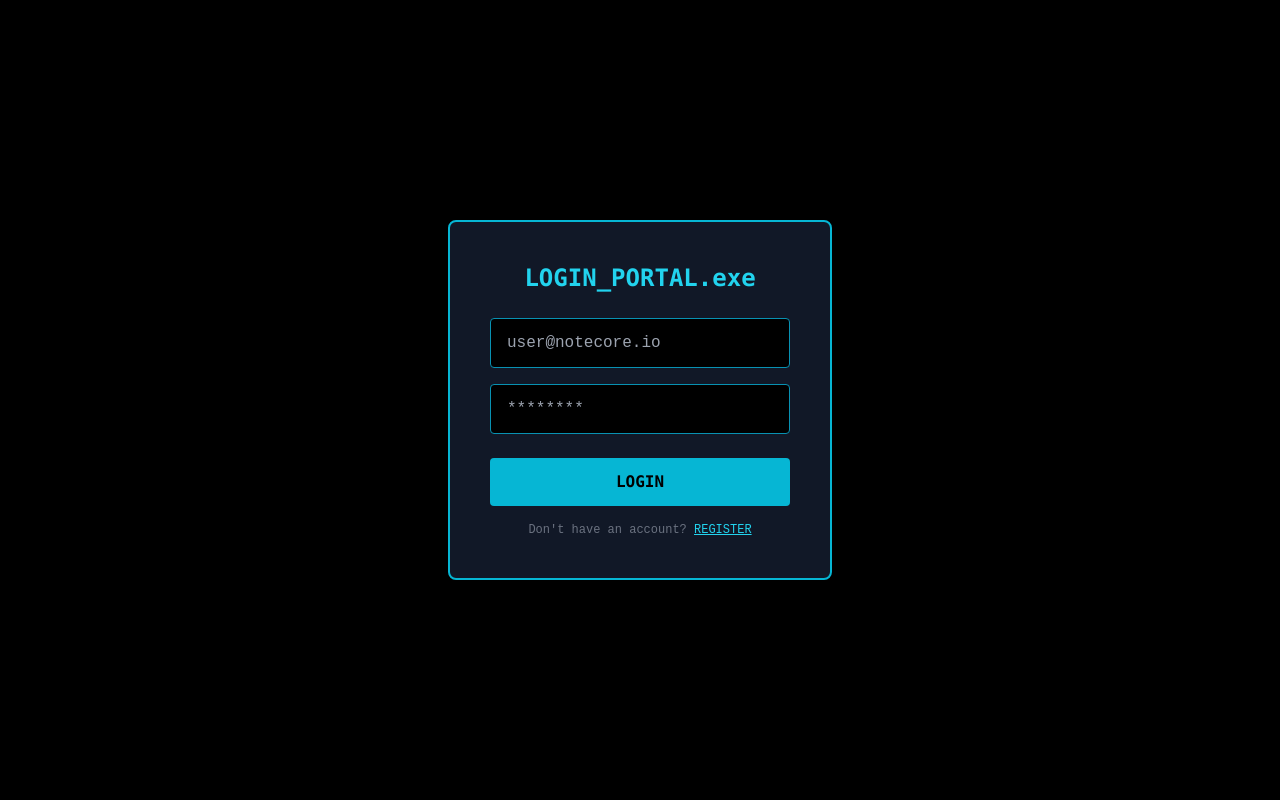
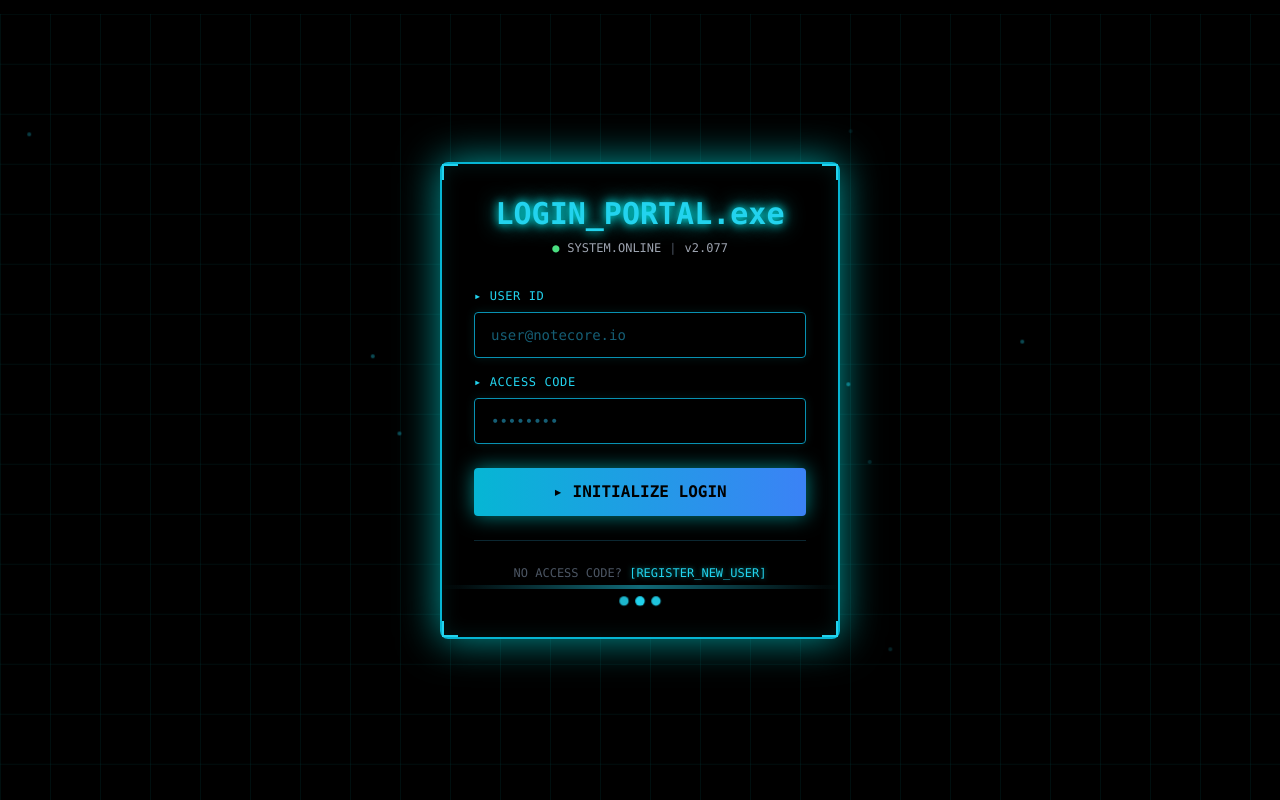
Before and after one commit to JustinLuft/Notecore, a React (Vite) app in the folder notecore/frontend/: page / in a window 1280 px wide. Built offline with nearby package versions, Linux system fonts and the light colour scheme.

Commit message:
Update Login.jsx

```diff
--- a/notecore/frontend/src/pages/Login.jsx
+++ b/notecore/frontend/src/pages/Login.jsx
@@ -1,84 +1,247 @@
-import React, { useState } from 'react';
+import React, { useState, useEffect } from 'react';
 import { useNavigate } from 'react-router-dom';
 
 export default function Login() {
   const [email, setEmail] = useState('');
   const [password, setPassword] = useState('');
+  const [isLoading, setIsLoading] = useState(false);
+  const [glitchActive, setGlitchActive] = useState(false);
   const navigate = useNavigate();
+
+  // Random glitch effect
+  useEffect(() => {
+    const interval = setInterval(() => {
+      if (Math.random() > 0.7) {
+        setGlitchActive(true);
+        setTimeout(() => setGlitchActive(false), 200);
+      }
+    }, 3000);
+    return () => clearInterval(interval);
+  }, []);
 
   const handleLogin = async (e) => {
     e.preventDefault();
+    if (!email || !password) return alert('Enter email and password!');
 
-    if (!email || !password) return alert('Enter email and password!');
+    setIsLoading(true);
 
     try {
       const res = await fetch(`${import.meta.env.VITE_API_URL}/auth/login`, {
         method: 'POST',
         headers: { 'Content-Type': 'application/json' },
         body: JSON.stringify({ email, password }),
-        credentials: 'include', // optional for cookies
+        credentials: 'include',
       });
-
       const data = await res.json();
 
       if (!res.ok) {
+        setIsLoading(false);
         return alert(data.error || 'Invalid credentials');
       }
 
-      // Save user info
-      localStorage.setItem('userId', data.userId);
-      localStorage.setItem('username', data.username);
+      // Store user data in memory (not localStorage due to Claude.ai restrictions)
+      window.userId = data.userId;
+      window.username = data.username;
 
-      // Optional: set a global fetch header for all requests
-      // This can also be done per request in Dashboard.jsx
-      window.userId = data.userId;
-
+      // Simulate access granted animation
+      setTimeout(() => {
         navigate('/dashboard');
+      }, 1000);
     } catch (err) {
       console.error('Login failed:', err);
+      setIsLoading(false);
       alert('Server error, try again later');
     }
   };
 
   return (
-    <div className="flex items-center justify-center h-screen bg-black text-cyan-400">
+    <div className="relative flex items-center justify-center min-h-screen bg-black overflow-hidden">
+      {/* Animated background grid */}
+      <div className="absolute inset-0 opacity-20">
+        <div className="absolute inset-0" style={{
+          backgroundImage: `
+            linear-gradient(rgba(0, 255, 255, 0.3) 1px, transparent 1px),
+            linear-gradient(90deg, rgba(0, 255, 255, 0.3) 1px, transparent 1px)
+          `,
+          backgroundSize: '50px 50px',
+          animation: 'grid-scroll 20s linear infinite'
+        }}></div>
+      </div>
+
+      {/* Floating particles */}
+      <div className="absolute inset-0 overflow-hidden pointer-events-none">
+        {[...Array(20)].map((_, i) => (
+          <div
+            key={i}
+            className="absolute w-1 h-1 bg-cyan-400 rounded-full opacity-50"
+            style={{
+              left: `${Math.random() * 100}%`,
+              top: `${Math.random() * 100}%`,
+              animation: `float ${5 + Math.random() * 10}s linear infinite`,
+              animationDelay: `${Math.random() * 5}s`
+            }}
+          ></div>
+        ))}
+      </div>
+
+      {/* Radial gradient glow */}
+      <div className="absolute inset-0 bg-gradient-radial from-cyan-900/20 via-transparent to-transparent"></div>
+
+      {/* Main login container */}
+      <div className="relative z-10 w-full max-w-md px-6">
         <form
           onSubmit={handleLogin}
-        className="bg-gray-900 p-10 rounded-lg border-2 border-cyan-500 shadow-lg w-96"
+          className={`relative bg-black/80 backdrop-blur-xl p-8 rounded-lg border-2 transition-all duration-300 ${
+            glitchActive ? 'border-red-500 translate-x-1' : 'border-cyan-500'
+          }`}
+          style={{
+            boxShadow: glitchActive
+              ? '0 0 40px rgba(255, 0, 0, 0.8), inset 0 0 20px rgba(255, 0, 0, 0.2)'
+              : '0 0 40px rgba(0, 255, 255, 0.6), inset 0 0 20px rgba(0, 255, 255, 0.1)'
+          }}
         >
-        <h1 className="text-2xl font-mono font-bold text-center mb-6">
-          LOGIN_PORTAL.exe
+          {/* Corner decorations */}
+          <div className="absolute top-0 left-0 w-4 h-4 border-t-2 border-l-2 border-cyan-400"></div>
+          <div className="absolute top-0 right-0 w-4 h-4 border-t-2 border-r-2 border-cyan-400"></div>
+          <div className="absolute bottom-0 left-0 w-4 h-4 border-b-2 border-l-2 border-cyan-400"></div>
+          <div className="absolute bottom-0 right-0 w-4 h-4 border-b-2 border-r-2 border-cyan-400"></div>
+
+          {/* Animated scan line */}
+          <div className="absolute inset-0 overflow-hidden rounded-lg pointer-events-none">
+            <div
+              className="absolute w-full h-1 bg-gradient-to-r from-transparent via-cyan-400 to-transparent opacity-50"
+              style={{ animation: 'scan 3s linear infinite' }}
+            ></div>
+          </div>
+
+          {/* Header */}
+          <div className="mb-8">
+            <h1 className={`text-3xl font-mono font-bold text-center mb-2 transition-all ${
+              glitchActive ? 'text-red-500' : 'text-cyan-400'
+            }`} style={{
+              textShadow: glitchActive
+                ? '0 0 10px rgba(255, 0, 0, 1), 0 0 20px rgba(255, 0, 0, 0.8)'
+                : '0 0 10px rgba(0, 255, 255, 1), 0 0 20px rgba(0, 255, 255, 0.8)'
+            }}>
+              {glitchActive ? 'L0G1N_P0RT@L.exe' : 'LOGIN_PORTAL.exe'}
             </h1>
+            <div className="flex items-center justify-center gap-2 text-xs font-mono">
+              <span className="text-green-400">●</span>
+              <span className="text-gray-400">SYSTEM.ONLINE</span>
+              <span className="text-gray-600">|</span>
+              <span className="text-gray-400">v2.077</span>
+            </div>
+          </div>
+
+          {/* Email input */}
+          <div className="mb-4 relative group">
+            <label className="block text-xs font-mono text-cyan-400 mb-2 uppercase tracking-wider">
+              ▸ User ID
+            </label>
             <input
               type="email"
               placeholder="user@notecore.io"
               value={email}
               onChange={(e) => setEmail(e.target.value)}
-          className="w-full mb-4 px-4 py-3 bg-black border border-cyan-600 text-cyan-300 rounded focus:ring-1 focus:ring-cyan-400"
+              className="w-full px-4 py-3 bg-black/50 border border-cyan-600 text-cyan-300 rounded font-mono text-sm focus:outline-none focus:border-cyan-400 focus:bg-black/70 transition-all placeholder-cyan-800"
+              style={{
+                boxShadow: '0 0 10px rgba(0, 255, 255, 0.1)'
+              }}
             />
+            <div className="absolute bottom-0 left-0 h-0.5 bg-cyan-400 transition-all duration-300 group-focus-within:w-full w-0"></div>
+          </div>
+
+          {/* Password input */}
+          <div className="mb-6 relative group">
+            <label className="block text-xs font-mono text-cyan-400 mb-2 uppercase tracking-wider">
+              ▸ Access Code
+            </label>
             <input
               type="password"
-          placeholder="********"
+              placeholder="••••••••"
               value={password}
               onChange={(e) => setPassword(e.target.value)}
-          className="w-full mb-6 px-4 py-3 bg-black border border-cyan-600 text-cyan-300 rounded focus:ring-1 focus:ring-cyan-400"
+              className="w-full px-4 py-3 bg-black/50 border border-cyan-600 text-cyan-300 rounded font-mono text-sm focus:outline-none focus:border-cyan-400 focus:bg-black/70 transition-all placeholder-cyan-800"
+              style={{
+                boxShadow: '0 0 10px rgba(0, 255, 255, 0.1)'
+              }}
             />
+            <div className="absolute bottom-0 left-0 h-0.5 bg-cyan-400 transition-all duration-300 group-focus-within:w-full w-0"></div>
+          </div>
+
+          {/* Submit button */}
           <button
             type="submit"
-          className="w-full py-3 bg-cyan-500 text-black font-mono font-bold rounded hover:bg-cyan-400 transition-all"
+            disabled={isLoading}
+            className="relative w-full py-3 bg-gradient-to-r from-cyan-500 to-blue-500 text-black font-mono font-bold rounded overflow-hidden group disabled:opacity-50 disabled:cursor-not-allowed transition-all"
+            style={{
+              boxShadow: '0 0 20px rgba(0, 255, 255, 0.5)'
+            }}
           >
-          LOGIN
+            <span className="relative z-10">
+              {isLoading ? 'ACCESSING...' : '▸ INITIALIZE LOGIN'}
+            </span>
+            <div className="absolute inset-0 bg-gradient-to-r from-cyan-400 to-blue-400 transform translate-y-full group-hover:translate-y-0 transition-transform duration-300"></div>
+            {isLoading && (
+              <div className="absolute inset-0 flex items-center justify-center">
+                <div className="w-6 h-6 border-2 border-black border-t-transparent rounded-full animate-spin"></div>
+              </div>
+            )}
           </button>
-        <p className="mt-4 text-xs text-gray-500 text-center">
-          Don't have an account?{' '}
+
+          {/* Footer */}
+          <div className="mt-6 pt-6 border-t border-cyan-900/50">
+            <p className="text-xs text-gray-500 text-center font-mono">
+              <span className="text-gray-600">NO ACCESS CODE?</span>{' '}
               <span
                 onClick={() => navigate('/register')}
-            className="text-cyan-400 underline cursor-pointer"
+                className="text-cyan-400 hover:text-cyan-300 cursor-pointer transition-colors relative group"
+                style={{ textShadow: '0 0 5px rgba(0, 255, 255, 0.5)' }}
               >
-            REGISTER
+                [REGISTER_NEW_USER]
+                <span className="absolute bottom-0 left-0 w-0 h-0.5 bg-cyan-400 group-hover:w-full transition-all duration-300"></span>
               </span>
             </p>
+          </div>
+
+          {/* Status indicator */}
+          <div className="mt-4 flex items-center justify-center gap-2">
+            {[...Array(3)].map((_, i) => (
+              <div
+                key={i}
+                className="w-2 h-2 bg-cyan-400 rounded-full opacity-50"
+                style={{
+                  animation: `pulse 1.5s ease-in-out infinite`,
+                  animationDelay: `${i * 0.2}s`
+                }}
+              ></div>
+            ))}
+          </div>
         </form>
+      </div>
+
+      <style>{`
+        @keyframes grid-scroll {
+          0% { transform: translateY(0); }
+          100% { transform: translateY(50px); }
+        }
+
+        @keyframes float {
+          0%, 100% { transform: translateY(0) translateX(0); opacity: 0; }
+          50% { opacity: 0.5; }
+          100% { transform: translateY(-100vh) translateX(50px); opacity: 0; }
+        }
+
+        @keyframes scan {
+          0% { top: -10%; }
+          100% { top: 110%; }
+        }
+
+        @keyframes pulse {
+          0%, 100% { opacity: 0.3; transform: scale(1); }
+          50% { opacity: 1; transform: scale(1.2); }
+        }
+      `}</style>
     </div>
   );
 }
```
Lines whose indentation alone changed are shown as unchanged.
